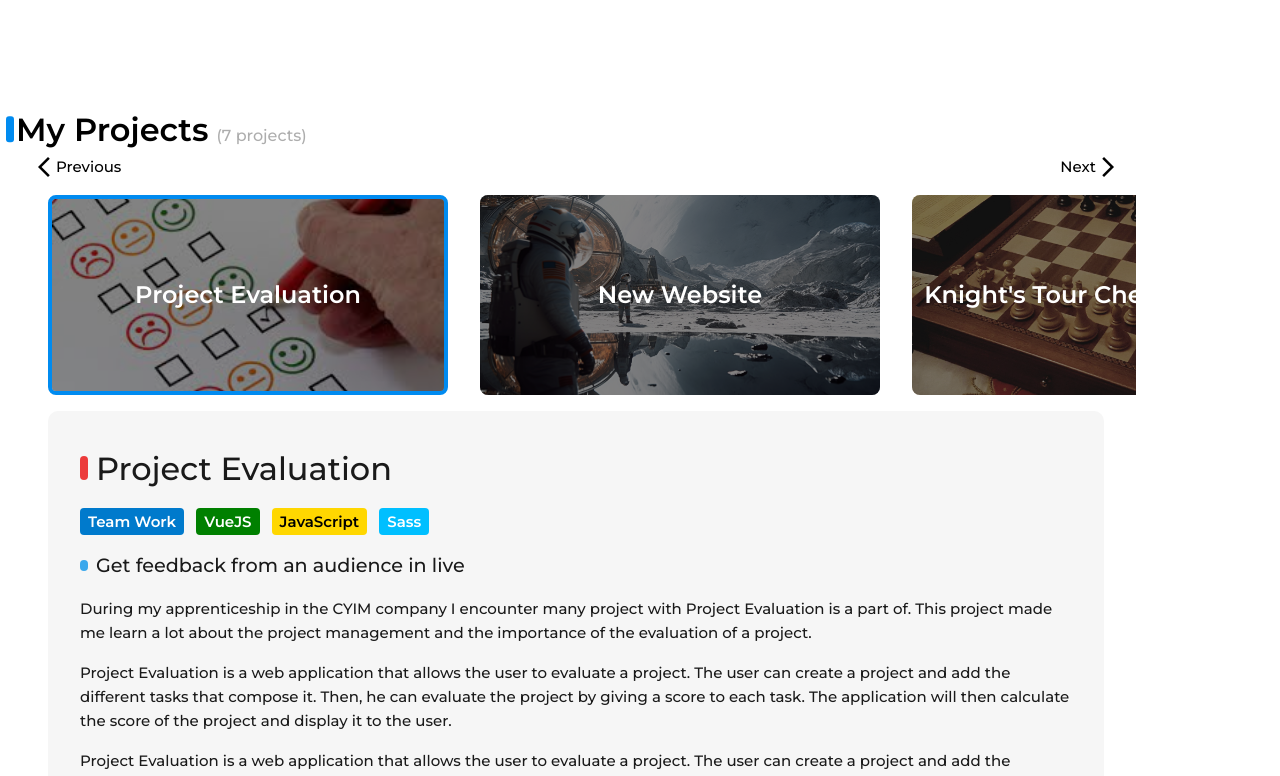
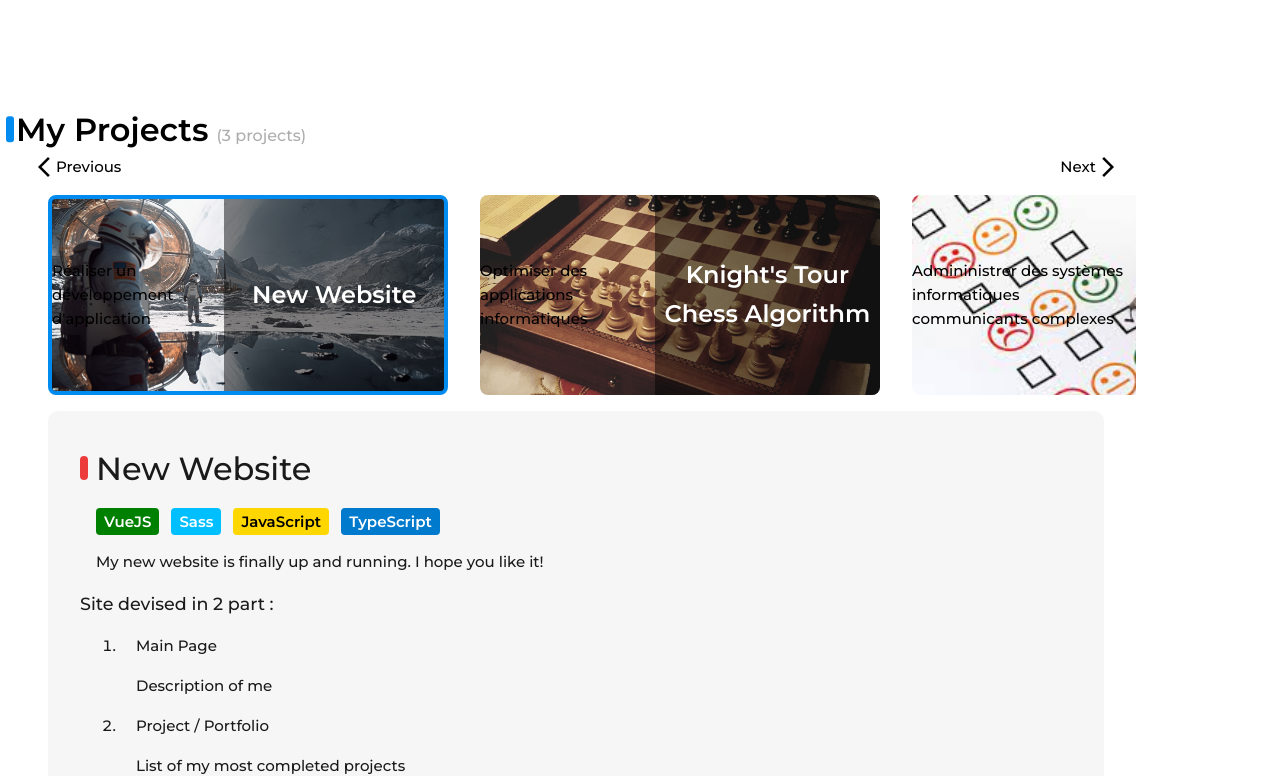
Before and after one commit to BlasterWhite/myWebSite, a Vue app: page / in a window 1280 px wide. Shown: the part 1760-2536 px from the top of the page. Built offline with nearby package versions, Linux system fonts and the light colour scheme.

Commit message:
[Project] Added MarkdownToPDF project + Button <a> + 6 Star project start

```diff
--- a/src/assets/projects.json
+++ b/src/assets/projects.json
@@ -1,14 +1,16 @@
 [
   {
+    "id": "1",
     "title": "Project Evaluation",
     "date": "2023-06-15",
     "tags": ["team work", "vuejs", "javascript", "sass"],
     "thumbnail": "screens/evaluation.jpg",
     "data": "<h1>Project Evaluation</h1>\n<div class=\"categories\"><span class=\"team\">Collaborative work</span><span class=\"vuejs\">VueJs</span><span class=\"js\">JavaScript</span><span class=\"css\">Sass</span></div>\n<p>During my apprenticeship in the CYIM company I encounter many project with Project Evaluation is a part of. This project made me learn a lot about the project management and the importance of the evaluation of a project.</p><p>Project Evaluation is a web application that allows the user to evaluate a project. The user can create a project and add the different tasks that compose it. Then, he can evaluate the project by giving a score to each task. The application will then calculate the score of the project and display it to the user.</p><p>Project Evaluation is a web application that allows the user to evaluate a project. The user can create a project and add the different tasks that compose it. Then, he can evaluate the project by giving a score to each task. The application will then calculate the score of the project and display it to the user.</p><img src=\"screens/evaluation.png\" alt=\"\" />",
-    "markdown": "# Project Evaluation\n\nSKILL_TEAM_WORK SKILL_VUEJS SKILL_JS SKILL_SASS\n\n## Get feedback from an audience in live\n\nDuring my apprenticeship in the CYIM company I encounter many project with Project Evaluation is a part of. This project made me learn a lot about the project management and the importance of the evaluation of a project.\n\nProject Evaluation is a web application that allows the user to evaluate a project. The user can create a project and add the different tasks that compose it. Then, he can evaluate the project by giving a score to each task. The application will then calculate the score of the project and display it to the user.\n\nProject Evaluation is a web application that allows the user to evaluate a project. The user can create a project and add the different tasks that compose it. Then, he can evaluate the project by giving a score to each task. The application will then calculate the score of the project and display it to the user.\n\n![](screens/evaluation.jpg)",
+    "markdown": "# Project Evaluation\n\nSKILL_TEAM_WORK SKILL_VUEJS SKILL_JS SKILL_SASS\n\n## Get feedback from an audience in live\n\nDuring my apprenticeship in the CYIM company I encounter many project with Project Evaluation is a part of. This project made me learn a lot about the project management and the importance of the evaluation of a project.\n\nProject Evaluation is a web application that allows the user to evaluate a project. The user can create a project and add the different tasks that compose it. Then, he can evaluate the project by giving a score to each task. The application will then calculate the score of the project and display it to the user.\n\n![](screens/evaluation.jpg)",
     "active": true
   },
   {
+    "id": "2",
     "title": "New Website",
     "date": "2023-01-01",
     "tags": [""],
@@ -18,6 +20,7 @@
     "active": true
   },
   {
+    "id": "3",
     "title": "Knight's Tour Chess Algorithm",
     "date": "",
     "tags": ["python"],
@@ -27,6 +30,7 @@
     "active": true
   },
   {
+    "id": "4",
     "title": "Connected Chicken Coop",
     "date": "",
     "tags": ["html", "css", "js", "nodejs", "arduino", "reseau"],
@@ -36,6 +40,7 @@
     "active": true
   },
   {
+    "id": "5",
     "title": "Portfolio",
     "date": "",
     "tags": ["html", "css", "js", "php"],
@@ -45,6 +50,7 @@
     "active": true
   },
   {
+    "id": "6",
     "title": "Site Vieux Pistons Brestons",
     "date": "",
     "tags": ["html", "css", "js", "php", "sql"],
@@ -54,6 +60,7 @@
     "active": false
   },
   {
+    "id": "7",
     "title": "Site KohFrais",
     "date": "",
     "tags": ["html", "css", "js"],
@@ -63,6 +70,7 @@
     "active": true
   },
   {
+    "id": "8",
     "title": "Yams CLI",
     "date": "",
     "tags": ["c"],
@@ -70,5 +78,15 @@
     "data": "<h1>Yams CLI</h1>\n<div class=\"categories\"><span class=\"c\">C Language</span></div>\n<p>Creation of a Yams game in a terminal</p>\n<p>As part of a project for my first year of my Bachelor's degree in Computer Science, I developed a Yams/Yathzee game in the terminal.<br>\n    My Yams game was created in several steps:</p>\n<ul>\n    <li>Creation of initial visuals using ASCII art</li>\n    <li>Development of the program using PseudoCode</li>\n    <li>Programming in C</li>\n    <li>Testing phase</li>\n</ul>\n<p>Throughout this project, I followed the typical software development steps of modeling, programming, and testing.</p><img src=\"screens/yams1.png\" alt=\"Screenshot of the program\" title=\"Screenshot of the program\" />",
     "markdown": "# Yams CLI\n\n SKILL_C \n\n## Creation of a Yams game in a terminal\nAs part of a project for my first year of my Bachelor's degree in Computer Science, I developed a Yams/Yathzee game in the terminal.  \n\n### My Yams game was created in several steps:\n- Creation of initial visuals using ASCII art\n- Development of the program using PseudoCode\n- Programming in C\n- Testing phase\n\nThroughout this project, I followed the typical software development steps of modeling, programming, and testing.\n\n![](screens/yams1.png)",
     "active": true
+  },
+  {
+    "id": "9",
+    "title": "Markdown to PDF Conversion Service",
+    "date": "",
+    "tags": ["docker", "php", "bash", "team work"],
+    "thumbnail": "",
+    "data": "",
+    "markdown": "# Markdown to PDF Conversion Service\n\n SKILL_DOCKER SKILL_BASH SKILL_PHP SKILL_TEAM_WORK\n\n## Overview\n As part of a project undertaken during my first year of studies in Computer Science, I successfully developed a robust Markdown to PDF converter. The project integrated various technologies to ensure efficiency and scalability.\n\n## Technologies Employed\n- ### Docker :\n   - Docker was strategically chosen for its seamless deployment and scalability features. This containerization solution provided an easy and efficient means to manage the application.\n- ### Bash :\n   - The project leveraged Bash scripting to continuously monitor for new markdown documents. Upon detecting a new document, the script seamlessly triggered a PHP script for conversion.\n\n- ### Php :\n   - Two distinct PHP scripts were employed for different functionalities. The first script efficiently converted markdown files to PDF, while the second script generated a corresponding billing document.\n\n[Source Code](https://github.com/BlasterWhite/MarkdownToPDF/tree/main)",
+    "active": true
   }
 ]
--- a/src/components/listProjects.vue
+++ b/src/components/listProjects.vue
@@ -26,6 +26,14 @@ export default defineComponent({
       prevX: 0,
       prevScrollLeft: 0,
       actualProject: this.projectSelected,
+      competences_bachelor: [
+        "Réaliser un développement d'application",
+        "Optimiser des applications informatiques",
+        "Admininistrer des systèmes informatiques communicants complexes",
+        "Gérer des données de l'information",
+        "Conduite de projet",
+        "Travailler dans une équipe informatique",
+      ],
     };
   },
 
@@ -163,6 +171,9 @@ export default defineComponent({
         @touchstart="draggingStart"
         @touchend="draggingStop"
       >
+        <p class="tag" v-if="index < competences_bachelor.length">
+          {{ competences_bachelor[index] }}
+        </p>
         <p
           style="
             background-color: rgba(0, 0, 0, 0.479);
--- a/src/components/myProjects.vue
+++ b/src/components/myProjects.vue
@@ -11,9 +11,27 @@ export default defineComponent({
   data() {
     return {
       isLoading: false,
-      projects: projectsData as Project[],
+      projectsRaw: projectsData as Project[],
       projectSelected: 0,
+      starProject: ["2", "3", "1", "1", "1", "1"],
     };
+  },
+
+  computed: {
+    projects() {
+      let projects = [] as Project[];
+
+      // Filter projects by starProject
+      this.projectsRaw.forEach((project) => {
+        if (this.starProject.includes(project.id)) projects.push(project);
+      });
+
+      // Sort by StarProject
+      projects.sort((a, b) => {
+        return this.starProject.indexOf(a.id) - this.starProject.indexOf(b.id);
+      });
+      return projects;
+    },
   },
 
   methods: {
--- a/src/components/showProject.vue
+++ b/src/components/showProject.vue
@@ -60,6 +60,14 @@ const tags = [
     key: "SKILL_PHP",
     value: '<span class="php">PHP</span>',
   },
+  {
+    key: "SKILL_BASH",
+    value: '<span class="bash">Bash</span>',
+  },
+  {
+    key: "SKILL_DOCKER",
+    value: '<span class="docker">Docker</span>',
+  },
 ];
 
 export default defineComponent({
@@ -79,17 +87,21 @@ export default defineComponent({
     },
   },
   methods: {
-    setTags(text: string) {
+    postHtml(text: string) {
       let newText = text;
       tags.forEach((tag) => {
         newText = newText.replace(tag.key, tag.value);
       });
+      newText = newText.replace(
+        /<a href="([^"]+)">([^<]+)<\/a>/g,
+        '<a href="$1" target="_blank">$2</a>',
+      );
       return newText;
     },
   },
   computed: {
     html() {
-      return this.setTags(
+      return this.postHtml(
         this.projects[this.projectSelected].markdown
           ? marked.parse(this.projects[this.projectSelected].markdown)
           : "",
@@ -156,6 +168,16 @@ $contaier-color: #f6f6f6;
     }
   }
 
+  a {
+    color: #fff;
+    background: #3ba8ec;
+    padding: 0.5rem 1rem;
+    border-radius: 5px;
+    margin: 8px 0;
+    text-decoration: none;
+    font-weight: 600;
+  }
+
   pre {
     background: #1e1e1e;
     color: #f9f9f9;
@@ -183,7 +205,7 @@ $contaier-color: #f6f6f6;
   }
 
   p {
-    margin-bottom: 16px;
+    margin: 16px;
   }
 
   hr {
@@ -227,7 +249,8 @@ $contaier-color: #f6f6f6;
       background: rgb(0, 128, 0);
     }
 
-    &.arduino {
+    &.arduino,
+    &.bash {
       background: rgb(0, 129, 132);
     }
 
@@ -240,7 +263,8 @@ $contaier-color: #f6f6f6;
       background: rgb(255, 0, 255);
     }
 
-    &.ts {
+    &.ts,
+    &.docker {
       background: rgb(0, 122, 204);
     }
 
```
Also changed, not shown: src/types/project.ts (+7 -6 lines), 1 other file (tests, documents, lock files or other folders).
